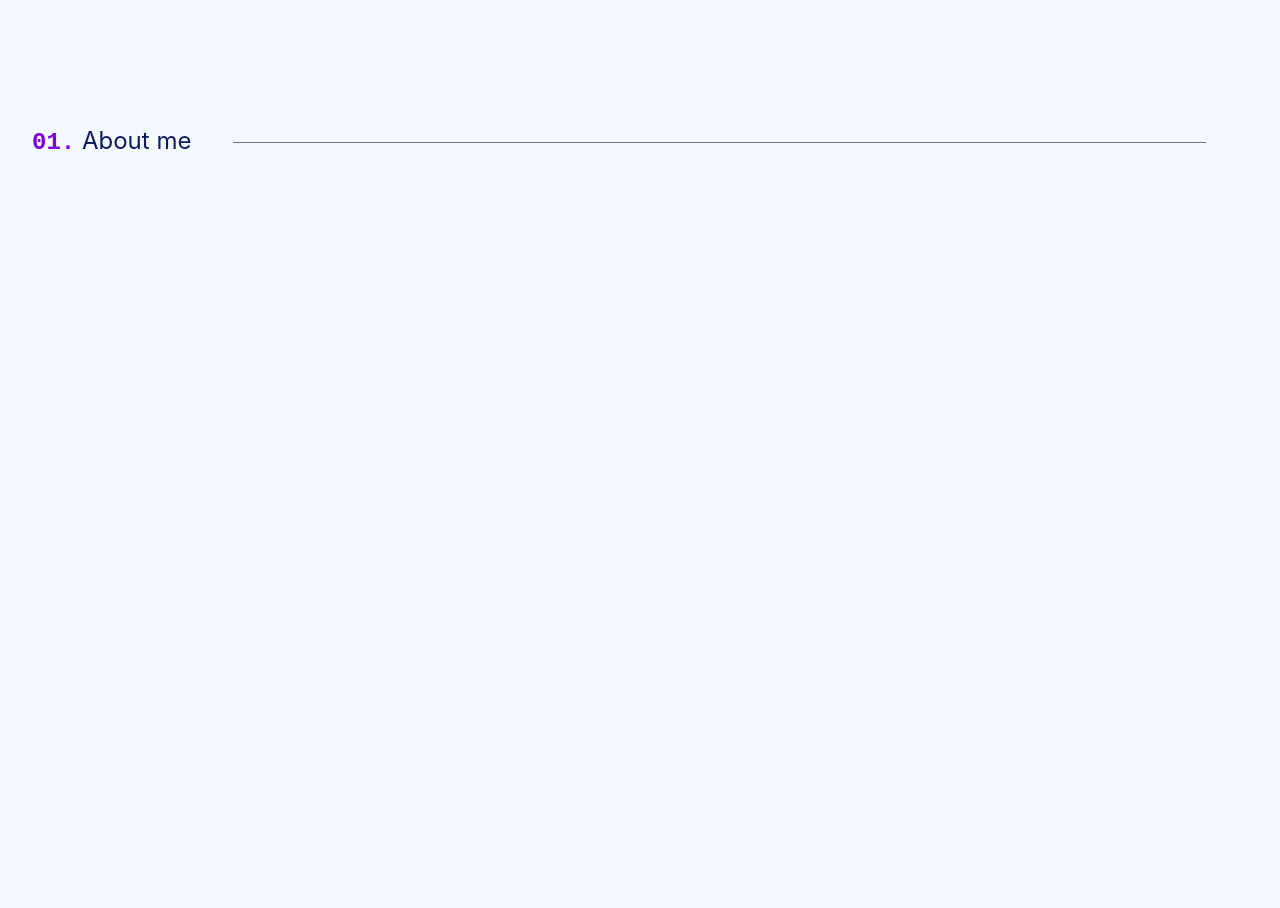
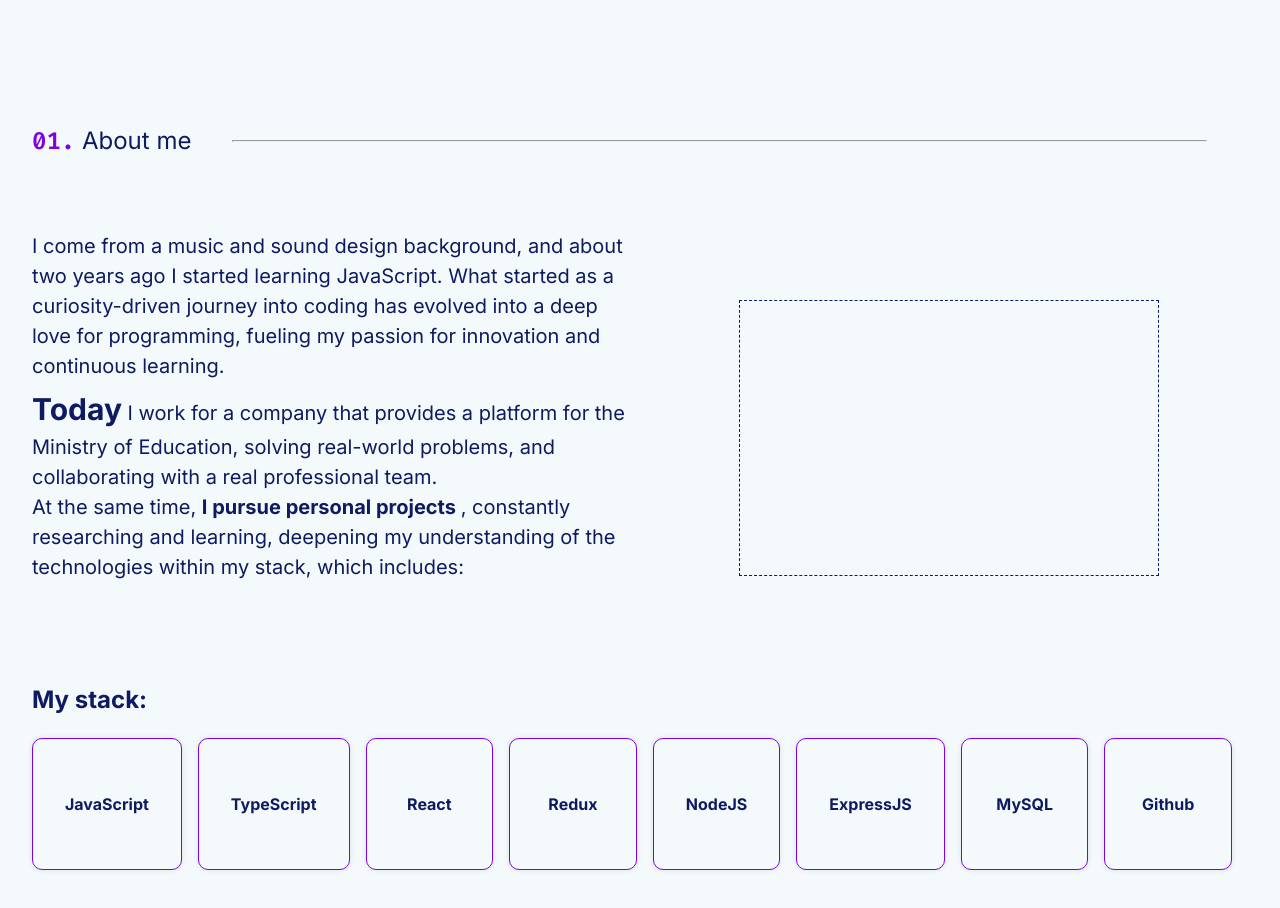
Before and after one commit to Eytan3000/presonal-website, a React (Vite) app: page / in a window 1280 px wide. Shown: the part 1160-2068 px from the top of the page. Before the commit the page ends 1373 px from the top, so only its background shows below. Built offline with nearby package versions, Linux system fonts and the light colour scheme.

Commit message:
about me done

```diff
--- a/index.html
+++ b/index.html
@@ -3,10 +3,24 @@
   <head>
     <meta charset="UTF-8" />
     <link rel="icon" type="image/svg+xml" href="/vite.svg" />
-<!--
+    <!--
     <link rel="preconnect" href="https://fonts.googleapis.com">
     <link rel="preconnect" href="https://fonts.gstatic.com" crossorigin>
     <link href="https://fonts.googleapis.com/css2?family=Bitter:ital,wght@0,100..900;1,100..900&family=Quicksand:wght@300..700&display=swap" rel="stylesheet"> -->
+
+    <!-- INTER -->
+    <link rel="preconnect" href="https://fonts.googleapis.com" />
+    <link rel="preconnect" href="https://fonts.gstatic.com" crossorigin />
+    <link
+      href="https://fonts.googleapis.com/css2?family=Inter:wght@100..900&display=swap"
+      rel="stylesheet" />
+
+    <!-- FIRA CODE -->
+    <link rel="preconnect" href="https://fonts.googleapis.com" />
+    <link rel="preconnect" href="https://fonts.gstatic.com" crossorigin />
+    <link
+      href="https://fonts.googleapis.com/css2?family=Fira+Code:wght@300..700&family=Inter:wght@100..900&display=swap"
+      rel="stylesheet" />
 
     <meta name="viewport" content="width=device-width, initial-scale=1.0" />
     <title>Vite + React + TS</title>
--- a/src/App.css
+++ b/src/App.css
@@ -35,10 +35,9 @@
   color: #888;
 } */
 
-
-
-
-
+#root {
+  width: 100%;
+}
 
 .main-div {
   max-width: 1280px;
@@ -46,3 +45,44 @@
   margin: 0 auto;
   padding: 2rem;
 }
+
+/* @media only screen and (max-width: 768px) {
+  h1 {
+    line-height: 1;
+  }
+} */
+
+hr {
+  height: 0.5px;
+  background: #747474;
+  width: 80%;
+  max-width: 1000px;
+  margin: auto;
+}
+
+.code-text {
+  font-family: 'SF Mono', 'Fira Code', 'Fira Mono', 'Roboto Mono', monospace;
+  font-size: 1em;
+  line-height: 18px;
+  color: #7f00e0;
+}
+
+
+.grid-container {
+  display: grid;
+  grid-template-columns: 1fr 1fr; /* Two equal columns */
+  gap: 20px; /* Gap between columns */
+}
+
+.left-section {
+  grid-column: 1 / 2; /* Span from column 1 to column 2 */
+}
+
+.right-section {
+  grid-column: 2 / 3; /* Span from column 2 to column 3 */
+}
+
+.hero-secondary-title{
+  font-size: 1.5em;
+  font-weight: 400;
+}
--- a/src/App.tsx
+++ b/src/App.tsx
@@ -1,6 +1,18 @@
 import './App.css';
 import MenuBar from './components/menuBar/MenuBar';
 import Hero from './components/hero/Hero';
+import AboutMe from './components/aboutMe/AboutMe';
+
+function SectionDivider({ number, title }: { number: number; title: string }) {
+  return (
+    <>
+      <h2 className="hero-secondary-title">
+        <span className="menu-text-number">0{number}.</span> {title}
+      </h2>
+      <hr className="divider" />
+    </>
+  );
+}
 
 function App() {
   return (
@@ -14,20 +26,9 @@ function App() {
             marginTop: '32em',
             display: 'flex',
           }}>
-          <h2>
-            <span className="menu-text-number">01.</span> About me
-          </h2>
-          <div
-            style={{
-              height: '0.5px',
-              background: '#747474',
-              // width: '1000px',
-              width: '80%',
-              maxWidth: '1000px',
-              margin: 'auto',
-            }}
-          />
+          <SectionDivider number={1} title={'About me'} />
         </div>
+        <AboutMe />
       </div>
     </>
   );
--- /dev/null
+++ b/src/components/aboutMe/AboutMe.tsx
@@ -0,0 +1,71 @@
+import Card from '../reusable/Card';
+import './aboutMe.css';
+
+export default function AboutMe() {
+  return (
+    <>
+      <div style={{ marginTop: '2rem' }} className="grid-container">
+        <div
+          className="left-section"
+          // style={{ marginLeft: '20px', width: '40%' }}
+        >
+          <p style={{ fontSize: '20px' }}>
+            I come from a music and sound design background, and about two years
+            ago I started learning JavaScript. What started as a
+            curiosity-driven journey into coding has evolved into a deep love
+            for programming, fueling my passion for innovation and continuous
+            learning.
+            <br />
+            <b
+              style={{
+                fontSize: '30px',
+                display: 'inline-block',
+                marginTop: '6px',
+              }}>
+              Today
+            </b>{' '}
+            I work for a company that provides a platform for the Ministry of
+            Education, solving real-world problems, and collaborating with a
+            real professional team. <br /> At the same time,{' '}
+            <b> I pursue personal projects </b>, constantly researching and
+            learning, deepening my understanding of the technologies within my
+            stack, which includes:
+          </p>
+        </div>
+        <div className="right-section">
+          <div
+            style={{
+              margin: '15% auto ',
+              height: '70%',
+              width: '70%',
+              border: '0.5px dashed',
+            }}
+          />
+        </div>
+      </div>
+
+      <h2
+        style={{
+          marginTop: '5rem',
+        }}>
+        {' '}
+        My stack:
+      </h2>
+      <div
+        style={{
+          width: '100%',
+          display: 'flex',
+          justifyContent: 'space-between',
+        }}>
+        <Card title={'JavaScript'} />
+        <Card title={'TypeScript'} />
+        <Card title={'React'} />
+        <Card title={'Redux'} />
+        <Card title={'NodeJS'} />
+        <Card title={'ExpressJS'} />
+        <Card title={'MySQL'} />
+        <Card title={'Github'} />
+      </div>
+    </>
+  );
+}
--- a/src/components/hero/Hero.tsx
+++ b/src/components/hero/Hero.tsx
@@ -7,8 +7,8 @@ export default function Hero() {
     <div className="hero">
       <p className="code-text">Hi, my name is</p>
       <h1>Eytan Krief</h1>
-      <h2>
-        I’m a <b>Full-Stack engineer</b> specializing in building exceptional
+      <h2 className="hero-secondary-title">
+        I’m a <b>Full-Stack developer</b> specializing in building exceptional
         digital experiences. Currently, I’m focused on building human-centered
         products at{' '}
         <a target="_blank" href={meopLink} className="mepo-link">
--- a/src/components/hero/hero.css
+++ b/src/components/hero/hero.css
@@ -1,12 +1,12 @@
-.code-text {
+/* .code-text {
   font-family: 'SF Mono', 'Fira Code', 'Fira Mono', 'Roboto Mono', monospace;
   font-size: 1em;
   line-height: 18px;
-  /* color: #4a5ab1; */
-  /* color: #4053bb; */
-  /* color: #646cff; */
   color: #7f00e0;
-}
+} */
+/* color: #4a5ab1; */
+/* color: #4053bb; */
+/* color: #646cff; */
 
 .cv-button {
   background-size: 11px;
--- a/src/components/menuBar/MenuBar.tsx
+++ b/src/components/menuBar/MenuBar.tsx
@@ -4,7 +4,7 @@ export default function MenuBar() {
   return (
     <div className="menu-bar">
       <img className="logo" src={logo} alt="" />
-      <div style={{ display: 'flex', gap: '100px', margin: 'auto 0 ' }}>
+      <div className="menu-links-container">
         <h3 className="menu-text">
           <span className="menu-text-number">01.</span> About
         </h3>
--- a/src/components/menuBar/menuBar.css
+++ b/src/components/menuBar/menuBar.css
@@ -1,9 +1,9 @@
 .menu-bar {
   height: 100px;
-  width: 98vw;
   /* background-color: rgb(112, 144, 172); */
   display: flex;
   justify-content: space-between;
+  gap: 20px;
 }
 .menu-text {
   font-family: 'SF Mono', 'Fira Code', 'Fira Mono', 'Roboto Mono', monospace;
@@ -16,6 +16,14 @@
   /* color: #7f00e0; */
   /* margin-right: 30px; */
   /* margin: auto 30px; */
+}
+
+.menu-links-container {
+  display: flex;
+  justify-content: space-between;
+  gap: 100px;
+  align-items: center;
+  margin-right: 30px;
 }
 
 .menu-text-number {
@@ -32,4 +40,5 @@
   will-change: filter;
   transition: filter 300ms;
   margin: auto 30px;
+  /* flex: 1; */
 }
--- /dev/null
+++ b/src/components/reusable/Card.tsx
@@ -0,0 +1,18 @@
+export default function Card({ title }: { title: string }) {
+  return (
+    <div
+      style={{
+        display: 'flex',
+        justifyContent: 'center',
+        padding: '2rem',
+        border: '0.5px solid #7f00e0',
+        borderRadius: '10px',
+        boxShadow: '0 0 5px rgba(120, 118, 118, 0.2)',
+        marginRight: '1rem',
+        marginBottom: '1rem',
+        width: '100%',
+      }}>
+      <h4>{title}</h4>
+    </div>
+  );
+}
--- a/src/index.css
+++ b/src/index.css
@@ -1,7 +1,4 @@
 :root {
-  /* display: flex;
-  justify-content: center; */
-
   font-family: Inter, system-ui, Avenir, Helvetica, Arial, sans-serif;
   line-height: 1.5;
   font-weight: 400;
@@ -46,15 +43,14 @@ h1 {
   line-height: 0.2;
   font-weight: 600;
 }
-h2 {
+/* h2 {
   font-size: 1.5em;
-  /* line-height: 0.2; */
-  font-weight: 400; /* Change the font weight to your desired value */
-}
-h3 {
+  font-weight: 400;
+} */
+/* h3 {
   font-size: 0.5em;
   font-weight: 400;
-}
+} */
 
 /* button {
   border-radius: 8px;
@@ -110,3 +106,9 @@ button:hover {
   color: #7f00e0;
   border-color: #7f00e0;
 }
+
+@media only screen and (max-width: 768px) {
+  h1 {
+    line-height: 1;
+  }
+}
```
Also changed, not shown: src/components/aboutMe/aboutMe.css (added).
